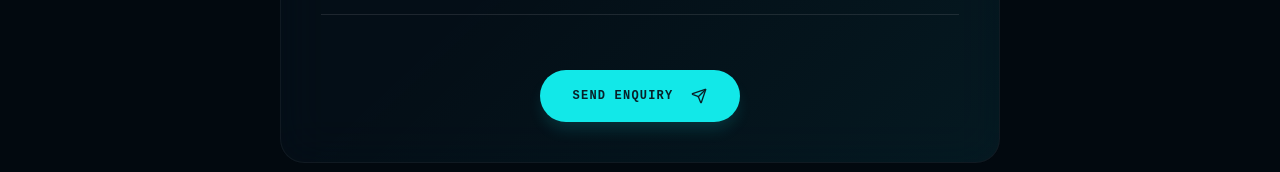
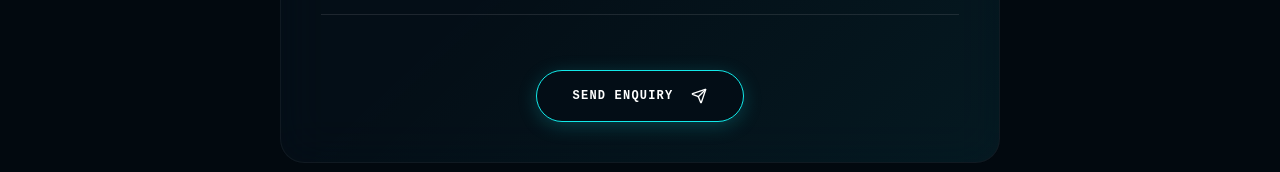
Before and after one commit to trescon-web/dfs-version-2, a Next.js app: page /dfs-version-2/general-enquiry in a window 1280 px wide. Shown: the part 757-929 px from the top of the page. Built offline with nearby package versions, Linux system fonts and the light colour scheme; a web font is replaced by a local one.

Commit message:
style: make buttons dark with cyan glow border

```diff
--- a/src/app/globals.css
+++ b/src/app/globals.css
@@ -466,15 +466,15 @@ svg path[fill="white"], svg path[fill="#FFF"], svg path[fill="#ffffff"] {
   color: #082028 !important;
 }
 
-/* Custom Unified CTA Buttons */
+/* Custom Unified CTA Buttons - Luxury Dark styling with Cyan Accent Border */
 .btn-unified {
-  background-color: #12e8e8 !important;
-  color: #082028 !important;
+  background-color: #030d16 !important;
+  color: #ffffff !important;
   display: inline-flex !important;
   align-items: center !important;
   justify-content: center !important;
   gap: 0.5rem !important;
-  padding: 1rem 2rem !important; /* px-8 py-4 */
+  padding: 1rem 2.25rem !important; /* px-9 py-4 */
   border-radius: 9999px !important; /* rounded-full */
   font-family: var(--font-mono, monospace) !important;
   font-weight: 700 !important;
@@ -482,16 +482,25 @@ svg path[fill="white"], svg path[fill="#FFF"], svg path[fill="#ffffff"] {
   text-transform: uppercase !important;
   letter-spacing: 0.1em !important;
   transition: all 0.3s cubic-bezier(0.16, 1, 0.3, 1) !important;
-  box-shadow: 0 10px 15px -3px rgba(18, 232, 232, 0.15) !important;
-  border: 1px solid transparent !important;
+  border: 1.5px solid #12e9e9 !important;
+  box-shadow: 0 4px 20px -2px rgba(18, 233, 233, 0.25) !important;
   cursor: pointer !important;
 }
 
+.btn-unified span {
+  color: #ffffff !important;
+}
+
 .btn-unified:hover {
-  background-color: #ffffff !important;
-  color: #082028 !important;
+  background-color: #0b2535 !important;
+  color: #12e9e9 !important;
+  border-color: #12e9e9 !important;
   transform: translateY(-2px) !important;
-  box-shadow: 0 15px 25px -5px rgba(255, 255, 255, 0.1) !important;
+  box-shadow: 0 10px 30px -5px rgba(18, 233, 233, 0.4) !important;
+}
+
+.btn-unified:hover span {
+  color: #12e9e9 !important;
 }
 
 .btn-unified:active {
```
